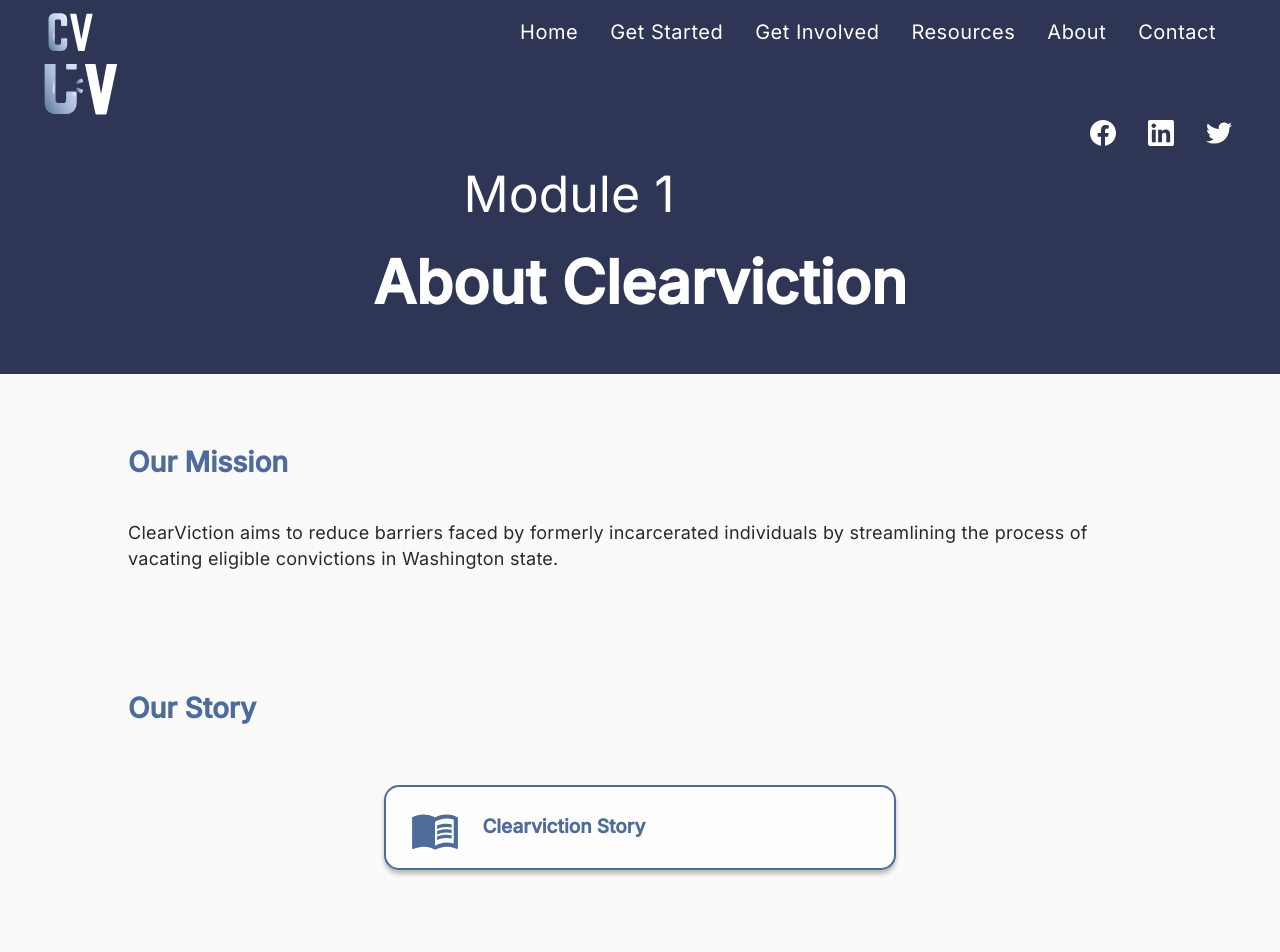
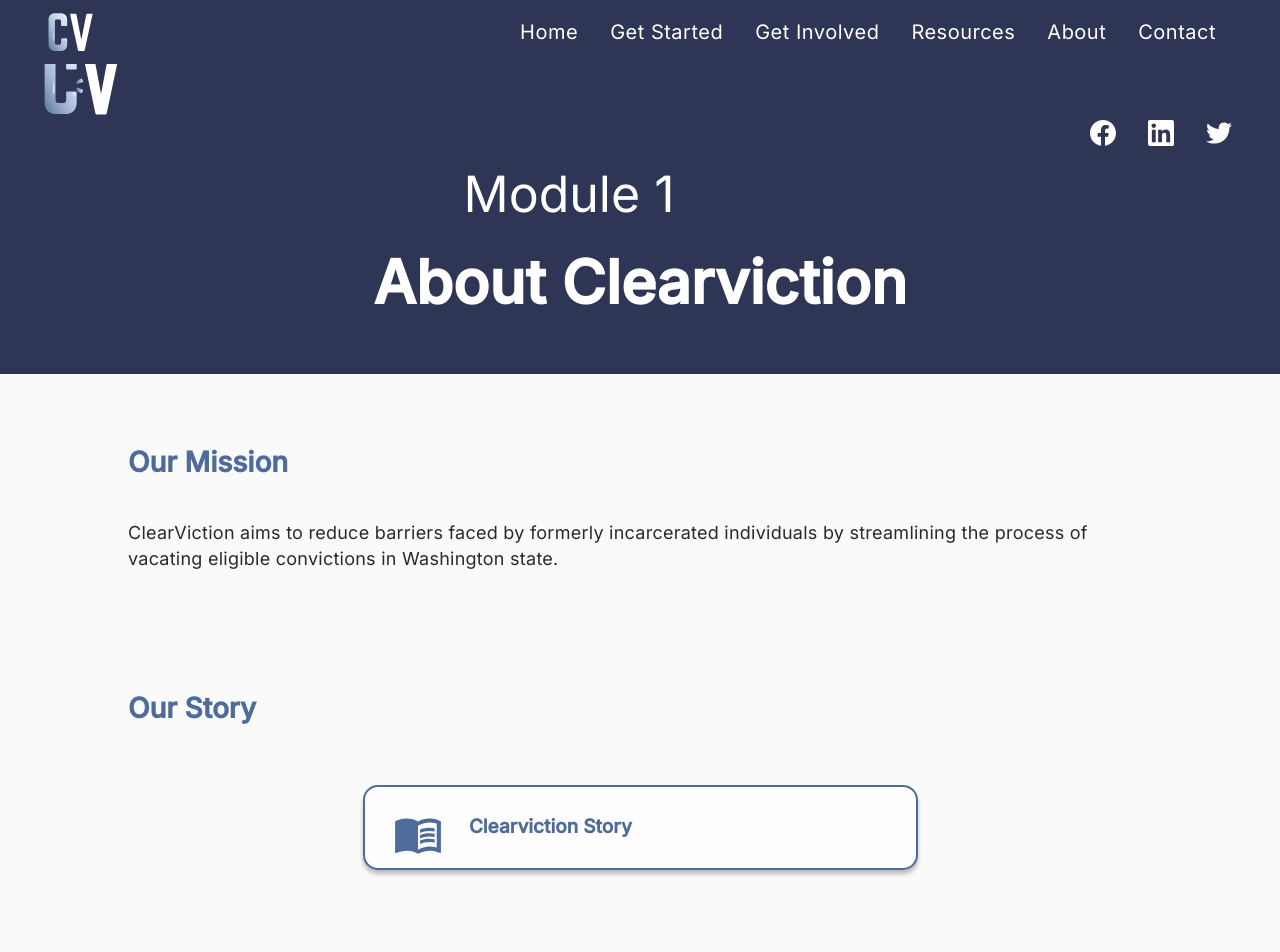
Before and after one commit to openseattle/clearviction-v1, a React (Create React App) app: page /onboarding-mod1 in a window 1280 px wide. Shown: the top 952 px of the page. Built offline with nearby package versions, Linux system fonts and the light colour scheme.

Commit message:
update link style

```diff
--- a/src/Styles/Onboarding/useModuleContentStyles.js
+++ b/src/Styles/Onboarding/useModuleContentStyles.js
@@ -50,7 +50,7 @@ export const useModuleContentStyles = makeStyles((theme) => ({
     border: "2px solid #4e6c99",
     margin: "20px auto",
     backgroundColor: "#fefeff",
-    width: "50%",
+    width: "90%",
     minWidth: "300px",
     maxWidth: "555px",
     height: "85px",
@@ -67,7 +67,7 @@ export const useModuleContentStyles = makeStyles((theme) => ({
     }
   },
   linkIcon: {
-    margin: theme.spacing(1),
+    margin: theme.spacing(1.5),
     [theme.breakpoints.down("sm")]: {
       width: "30px",
     }
@@ -82,6 +82,7 @@ export const useModuleContentStyles = makeStyles((theme) => ({
   linkContainer: {
     display: "flex",
     flexDirection: "row",
+    // width: "550px",
     alignItems: "flex-start",
     padding: theme.spacing(1.3),
     [theme.breakpoints.down("sm")]: {
```
